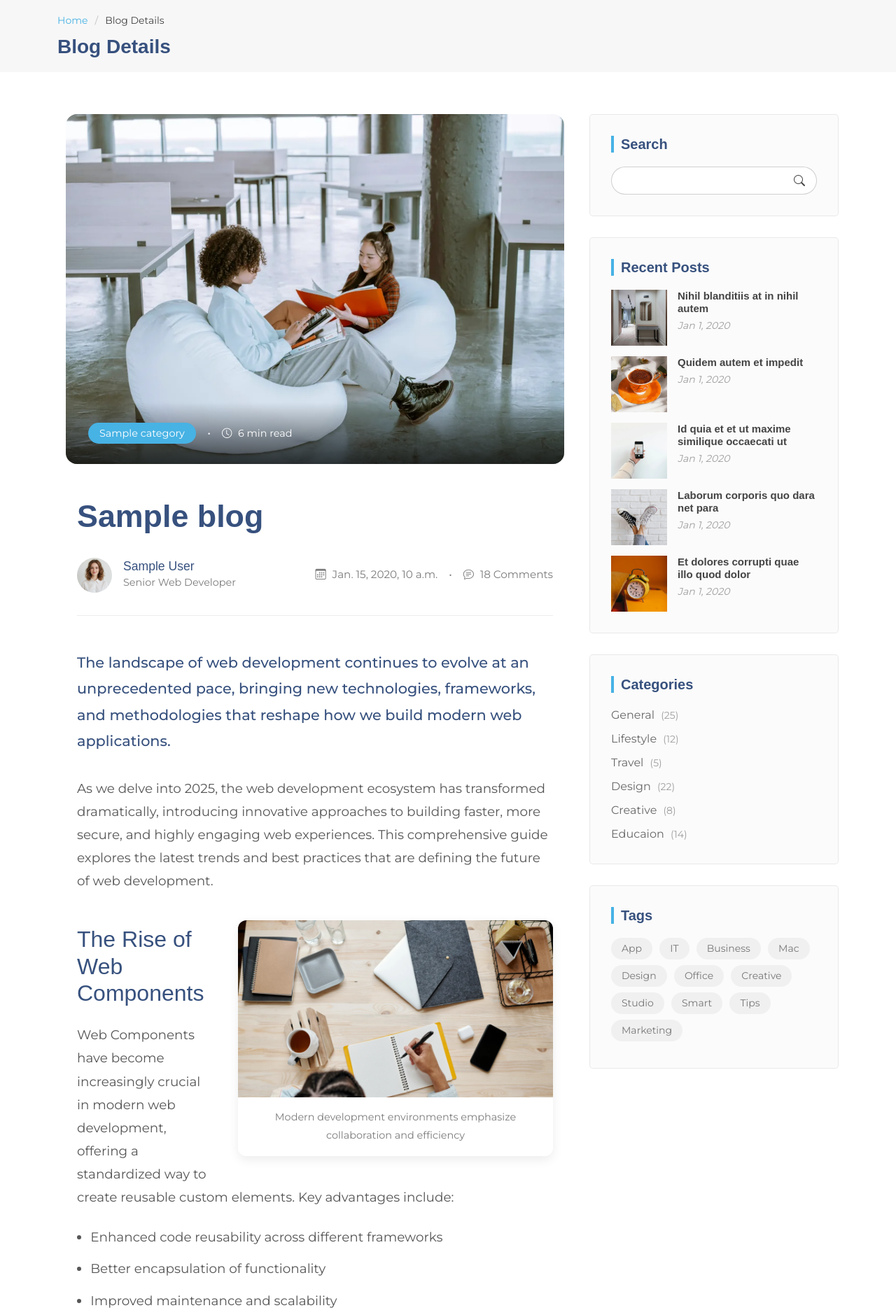
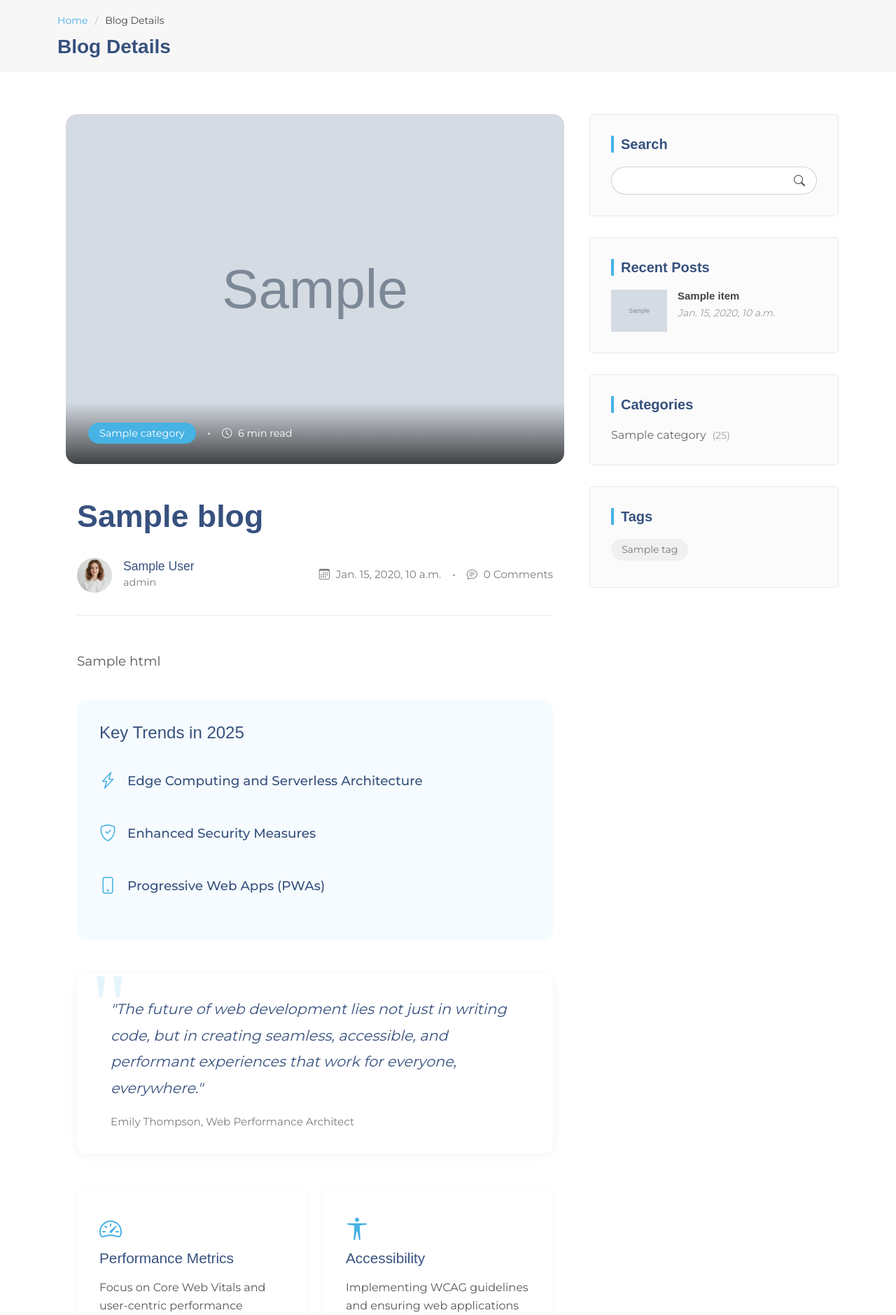
Before and after one commit to vams-mechatronica/website, a Django app: template templates/blog-details.html in a window 1280 px wide. Shown: the part 90-1969 px from the top of the page at 70% size. Run offline with Django 4.2, Linux system fonts and the light colour scheme; the template is opened without the code that fills it: most values are stand-ins (such as "Sample title", 1, 10 or a date in 2020); grey boxes marked "Sample" are stand-in pictures; some libraries are stand-ins or nearby versions.

Commit message:
UPDATE Blog details page

```diff
--- a/templates/blog-details.html
+++ b/templates/blog-details.html
@@ -1,4 +1,5 @@
 {% extends "base.html" %}
+{% load static %}
 {% block title %}Blog{% endblock title %}
 
 {% block body %}
@@ -29,7 +30,7 @@
             <article class="article">
 
               <div class="hero-img" data-aos="zoom-in">
-                <img src="assets/img/blog/blog-post-3.webp" alt="Featured blog image" class="img-fluid" loading="lazy">
+                <img src="{{blog.image_url.url}}" alt="Featured blog image" class="img-fluid" loading="lazy">
                 <div class="meta-overlay">
                   <div class="meta-categories">
                     <a href="#" class="category">{{blog.category}}</a>
@@ -45,45 +46,22 @@
 
                   <div class="author-info">
                     <div class="author-details">
-                      <img src="assets/img/person/person-f-8.webp" alt="Author" class="author-img">
+                      <img src="{% static "assets/img/person/person-f-8.webp" %}" alt="Author" class="author-img">
                       <div class="info">
                         <h4>{{blog.author}}</h4>
-                        <span class="role">Senior Web Developer</span>
+                        <span class="role">{{blog.author_role}}</span>
                       </div>
                     </div>
                     <div class="post-meta">
                       <span class="date"><i class="bi bi-calendar3"></i> {{blog.date}}</span>
                       <span class="divider">•</span>
-                      <span class="comments"><i class="bi bi-chat-text"></i> 18 Comments</span>
+                      <span class="comments"><i class="bi bi-chat-text"></i> 0 Comments</span>
                     </div>
                   </div>
                 </div>
 
                 <div class="content">
-                  <p class="lead">
-                    The landscape of web development continues to evolve at an unprecedented pace, bringing new technologies, frameworks, and methodologies that reshape how we build modern web applications.
-                  </p>
-
-                  <p>
-                    As we delve into 2025, the web development ecosystem has transformed dramatically, introducing innovative approaches to building faster, more secure, and highly engaging web experiences. This comprehensive guide explores the latest trends and best practices that are defining the future of web development.
-                  </p>
-
-                  <div class="content-image right-aligned">
-                    <img src="assets/img/blog/blog-hero-2.webp" class="img-fluid" alt="Modern web development tools" loading="lazy">
-                    <figcaption>Modern development environments emphasize collaboration and efficiency</figcaption>
-                  </div>
-
-                  <h2>The Rise of Web Components</h2>
-                  <p>
-                    Web Components have become increasingly crucial in modern web development, offering a standardized way to create reusable custom elements. Key advantages include:
-                  </p>
-                  <ul>
-                    <li>Enhanced code reusability across different frameworks</li>
-                    <li>Better encapsulation of functionality</li>
-                    <li>Improved maintenance and scalability</li>
-                    <li>Framework-agnostic component development</li>
-                  </ul>
-
+                    {{ blog.content.html|safe }}
                   <div class="highlight-box">
                     <h3>Key Trends in 2025</h3>
                     <ul class="trend-list">
@@ -102,10 +80,7 @@
                     </ul>
                   </div>
 
-                  <h2>Performance Optimization</h2>
-                  <p>
-                    Performance remains a critical factor in web development, with an increasing focus on Core Web Vitals and user experience metrics. Modern applications must be optimized for both speed and efficiency.
-                  </p>
+
 
                   <blockquote>
                     <p>
@@ -133,10 +108,7 @@
                     </div>
                   </div>
 
-                  <h2>Looking Forward</h2>
-                  <p>
-                    As we continue through 2025, web development practices will further evolve, embracing new technologies while maintaining a strong foundation in performance, accessibility, and user experience. Staying updated with these trends and best practices is crucial for developers looking to build modern, scalable web applications.
-                  </p>
+
                 </div>
 
                 <div class="meta-bottom">
@@ -168,7 +140,7 @@
           </div>
         </section><!-- /Blog Details Section -->
 
-        <!-- Blog Comments Section -->
+        {% comment %} <!-- Blog Comments Section -->
         <section id="blog-comments" class="blog-comments section">
 
           <div class="container" data-aos="fade-up" data-aos-delay="100">
@@ -437,7 +409,7 @@
 
           </div>
 
-        </section><!-- /Blog Comment Form Section -->
+        </section><!-- /Blog Comment Form Section --> {% endcomment %}
 
       </div>
 
@@ -460,60 +432,26 @@
           <div class="recent-posts-widget widget-item">
 
             <h3 class="widget-title">Recent Posts</h3>
+            {% for item in recent_posts %}
 
-            <div class="post-item">
-              <img src="assets/img/blog/blog-post-square-1.webp" alt="" class="flex-shrink-0">
-              <div>
-                <h4><a href="blog-details.html">Nihil blanditiis at in nihil autem</a></h4>
-                <time datetime="2020-01-01">Jan 1, 2020</time>
+              <div class="post-item">
+                <img src="{{item.image_url.url}}" alt="post-image" class="flex-shrink-0">
+                <div>
+                  <h4><a href="{% url "blog-detail-page" item.id %}">{{item.title}}</a></h4>
+                  <time datetime="{{item.date}}">{{item.date}}</time>
+                </div>
               </div>
-            </div><!-- End recent post item-->
-
-            <div class="post-item">
-              <img src="assets/img/blog/blog-post-square-2.webp" alt="" class="flex-shrink-0">
-              <div>
-                <h4><a href="blog-details.html">Quidem autem et impedit</a></h4>
-                <time datetime="2020-01-01">Jan 1, 2020</time>
-              </div>
-            </div><!-- End recent post item-->
-
-            <div class="post-item">
-              <img src="assets/img/blog/blog-post-square-3.webp" alt="" class="flex-shrink-0">
-              <div>
-                <h4><a href="blog-details.html">Id quia et et ut maxime similique occaecati ut</a></h4>
-                <time datetime="2020-01-01">Jan 1, 2020</time>
-              </div>
-            </div><!-- End recent post item-->
-
-            <div class="post-item">
-              <img src="assets/img/blog/blog-post-square-4.webp" alt="" class="flex-shrink-0">
-              <div>
-                <h4><a href="blog-details.html">Laborum corporis quo dara net para</a></h4>
-                <time datetime="2020-01-01">Jan 1, 2020</time>
-              </div>
-            </div><!-- End recent post item-->
-
-            <div class="post-item">
-              <img src="assets/img/blog/blog-post-square-5.webp" alt="" class="flex-shrink-0">
-              <div>
-                <h4><a href="blog-details.html">Et dolores corrupti quae illo quod dolor</a></h4>
-                <time datetime="2020-01-01">Jan 1, 2020</time>
-              </div>
-            </div><!-- End recent post item-->
-
-          </div><!--/Recent Posts Widget -->
+            {% endfor %}
+          </div>
 
           <!-- Categories Widget -->
           <div class="categories-widget widget-item">
 
             <h3 class="widget-title">Categories</h3>
             <ul class="mt-3">
-              <li><a href="#">General <span>(25)</span></a></li>
-              <li><a href="#">Lifestyle <span>(12)</span></a></li>
-              <li><a href="#">Travel <span>(5)</span></a></li>
-              <li><a href="#">Design <span>(22)</span></a></li>
-              <li><a href="#">Creative <span>(8)</span></a></li>
-              <li><a href="#">Educaion <span>(14)</span></a></li>
+              {% for category in categories %}
+              <li><a href="#">{{category.name}} <span>(25)</span></a></li>
+              {% endfor %}
             </ul>
 
           </div><!--/Categories Widget -->
@@ -523,17 +461,9 @@
 
             <h3 class="widget-title">Tags</h3>
             <ul>
-              <li><a href="#">App</a></li>
-              <li><a href="#">IT</a></li>
-              <li><a href="#">Business</a></li>
-              <li><a href="#">Mac</a></li>
-              <li><a href="#">Design</a></li>
-              <li><a href="#">Office</a></li>
-              <li><a href="#">Creative</a></li>
-              <li><a href="#">Studio</a></li>
-              <li><a href="#">Smart</a></li>
-              <li><a href="#">Tips</a></li>
-              <li><a href="#">Marketing</a></li>
+              {% for tag in tags %}
+                <li><a href="#">{{tag.name}}</a></li>
+              {% endfor %}
             </ul>
 
           </div><!--/Tags Widget -->
```
Also changed, not shown: blog/models.py (+30 -1 lines), home/views.py (+9 -2 lines).
